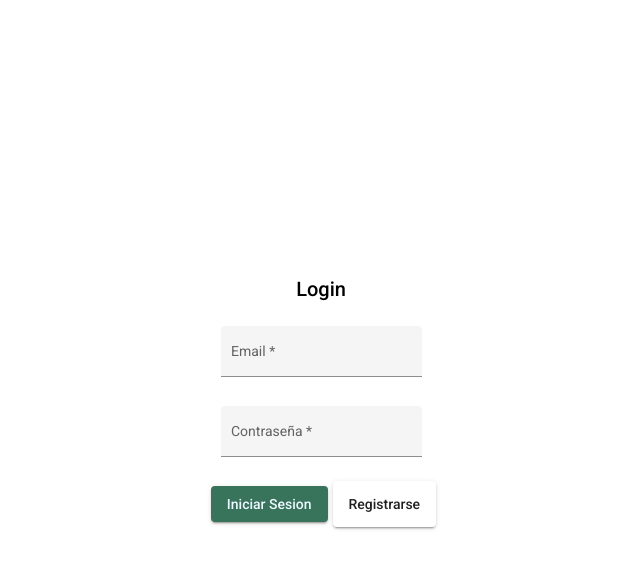
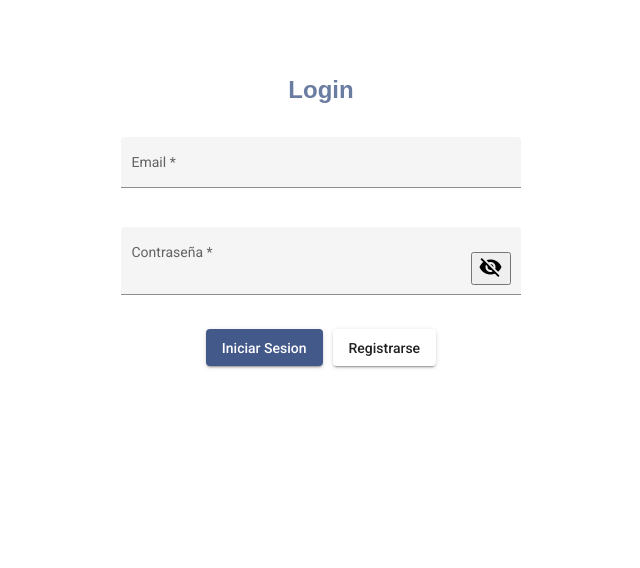
Before and after one commit to dianalleon/PruebaFrontendGopenux, an Angular app: page /auth/login in a window 1280 px wide. Shown: the top 568 px of the page, without its empty margins (319-959 px from the left). Built offline with nearby package versions, Linux system fonts and the light colour scheme.

Commit message:
ajustando estilos a login

```diff
--- a/src/app/platform/auth/login/login.component.html
+++ b/src/app/platform/auth/login/login.component.html
@@ -10,7 +10,12 @@
 
   <mat-form-field appearance="fill" class="col">
     <mat-label>Contraseña</mat-label>
-    <input matInput formControlName="password" placeholder="Ingrese su contraseña" type="password">
+    <div class="visible">
+      <input matInput [type]="hide ? 'password' : 'text'" formControlName="password"
+             placeholder="Ingrese su contraseña">
+      <button type="button" class="edit" (click)="toggleVisibility()"><mat-icon>{{ hide ? 'visibility_off' : 'visibility'
+        }}</mat-icon></button>
+    </div>
     <mat-error *ngIf="form.get('password')?.hasError('required')">Su correo es requerido</mat-error>
     <mat-error *ngIf="form.get('password')?.hasError('pattern')">
       La contraseña debe tener al menos 8 caracteres, una mayúscula, una minúscula y un carácter especial.
--- a/src/app/platform/auth/login/login.component.scss
+++ b/src/app/platform/auth/login/login.component.scss
@@ -1,31 +1,69 @@
+body{
+  * {}
+  font-size: 16px;
+
+}
+
 .form{
-  margin: 0;
   display: flex;
   flex-direction: column;
-  width: 100vw;
-  height: 100vh;
   justify-content: center;
   align-items: center;
+  gap: 10px;
+  height: 50vh;
+  max-width: 400px;
+  margin: auto;
+  padding: 20px;
   font-family: 'Cormorant Garamond', serif;
 }
+
+h2{
+  align-items: center;
+  font-family: 'Nunito', sans-serif;
+  font-size: 24px;
+  font-weight: bold;
+  color:#6a7da0;
+}
+
+  .mat-form-field {
+    width: 100%;
+  }
 
 .col {
   border-radius: 4px;
   padding: 5px 10px;
 }
 
-.buttons {
-  display: flex;
+.visible {
+  display: inline-flex;
+  width: 100%;
+  justify-content: space-between;
 }
 
 .btn-save {
-  background-color: #37745B;
-  color: aliceblue;
-  margin: 5px;
+  border-radius: 4px;
+  background-color: #43598a;
+  cursor: pointer;
+  border: none;
+  outline: none;
+}
+
+.btn-save mat-icon {
+  padding:5px;
+  color: white;
+}
+
+.buttons {
+  display: flex;
+  gap:10px;
 }
 
 .btn-close{
-  background-color: #8B9D77;
-  color: aliceblue;
-  margin: 5px;
+  background-color: #c0c7c2;
+  border-radius: 4px;
+  cursor: pointer;
+  border: none;
+  outline: none;
+  color: white;
+  padding:5px;
 }
--- a/src/app/platform/auth/login/login.component.ts
+++ b/src/app/platform/auth/login/login.component.ts
@@ -10,6 +10,7 @@ import {AuthService} from "../../services/auth.service";
 export class LoginComponent implements OnInit {
 
   form!: FormGroup;
+  hide: boolean = true;
   constructor(private formBuilder: FormBuilder, private auth: AuthService) { }
 
   ngOnInit(): void {
@@ -26,4 +27,8 @@ export class LoginComponent implements OnInit {
   onSubmit(): void {
     this.auth.login(this.form.value)
   }
+
+  toggleVisibility(): void {
+    this.hide = !this.hide;
+  }
 }
```
